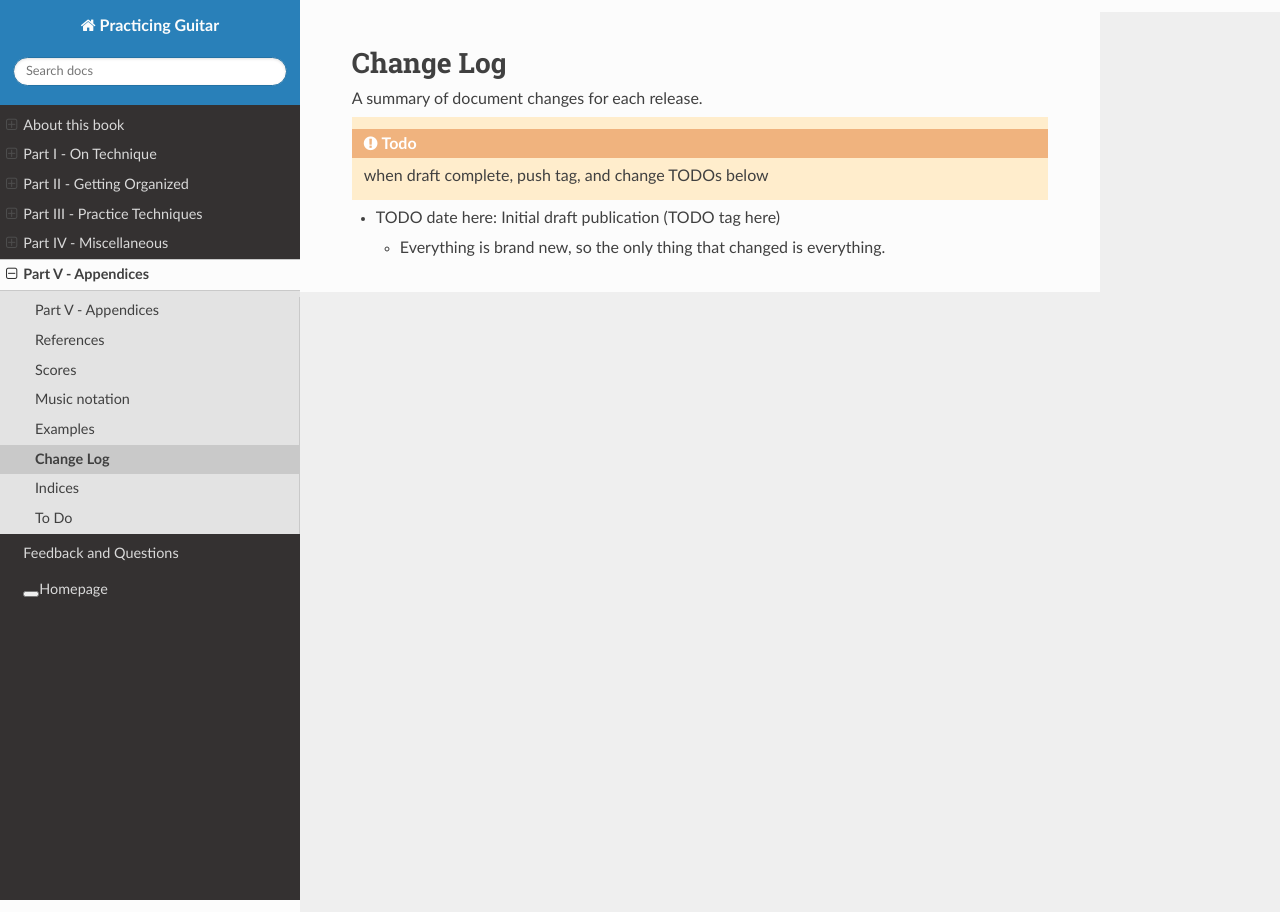
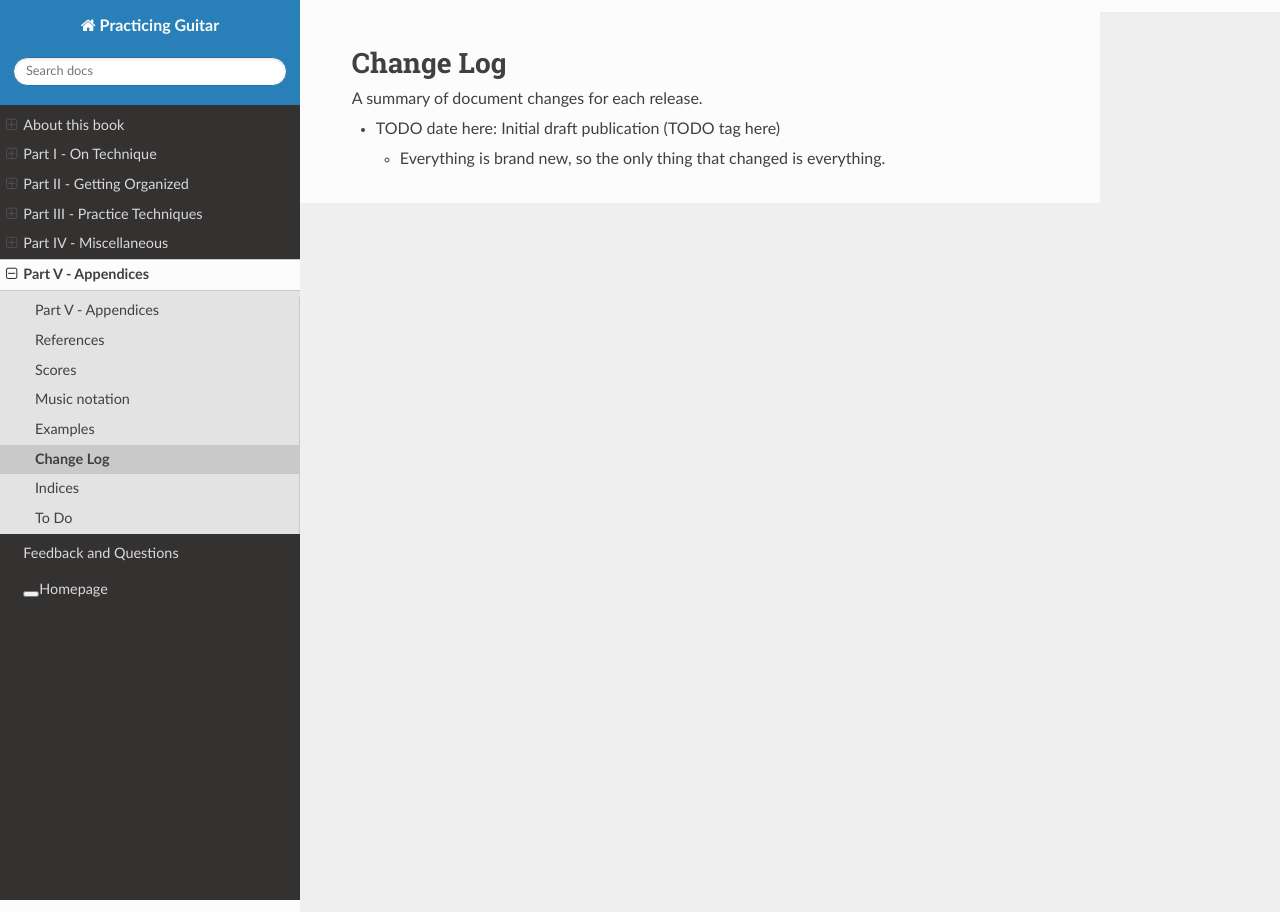
Before and after one commit to jzohrab/practicing-guitar, a Sphinx documentation site: the page built from docs/part-5-appendices/change-log.rst, in a window 1280 px wide. Built offline with Sphinx 7.4.7 and the Read the Docs theme 2.0.0, drawn with Linux system fonts in a browser that asks for light colours; a script that is not in the unit is left out.

Commit message:
Change log prep

```diff
--- a/docs/part-5-appendices/change-log.rst
+++ b/docs/part-5-appendices/change-log.rst
@@ -8,18 +8,18 @@
    Run the below in docs:
 
    pushd part-5-appendices
+   echo .. as at commit `git log -n 1 --pretty=format:"%h"` >> change-log.rst
    git log <prev sha or tag>..HEAD --pretty=format:"  * %as - %s" --reverse >> change-log.rst
    popd
 
    or for initial entry:
 
    pushd part-5-appendices
+   echo .. as at commit `git log -n 1 --pretty=format:"%h"` >> change-log.rst
    git log --pretty=format:"  * %as - %s" --reverse >> change-log.rst
    popd
 
-   Pipe that to this file, and then edit the output.
-
-.. todo:: when draft complete, push tag, and change TODOs below
+   Then edit the output that's been appended.
 
 * TODO date here: Initial draft publication (TODO tag here)
 
```
